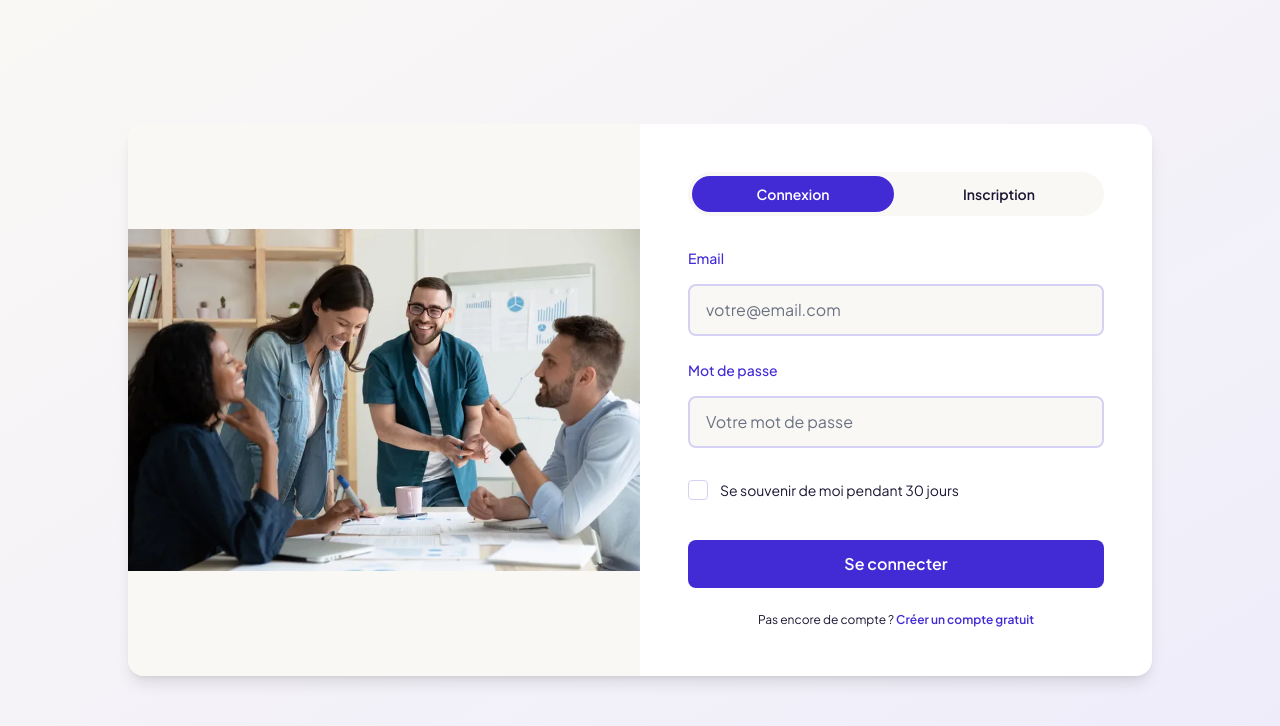
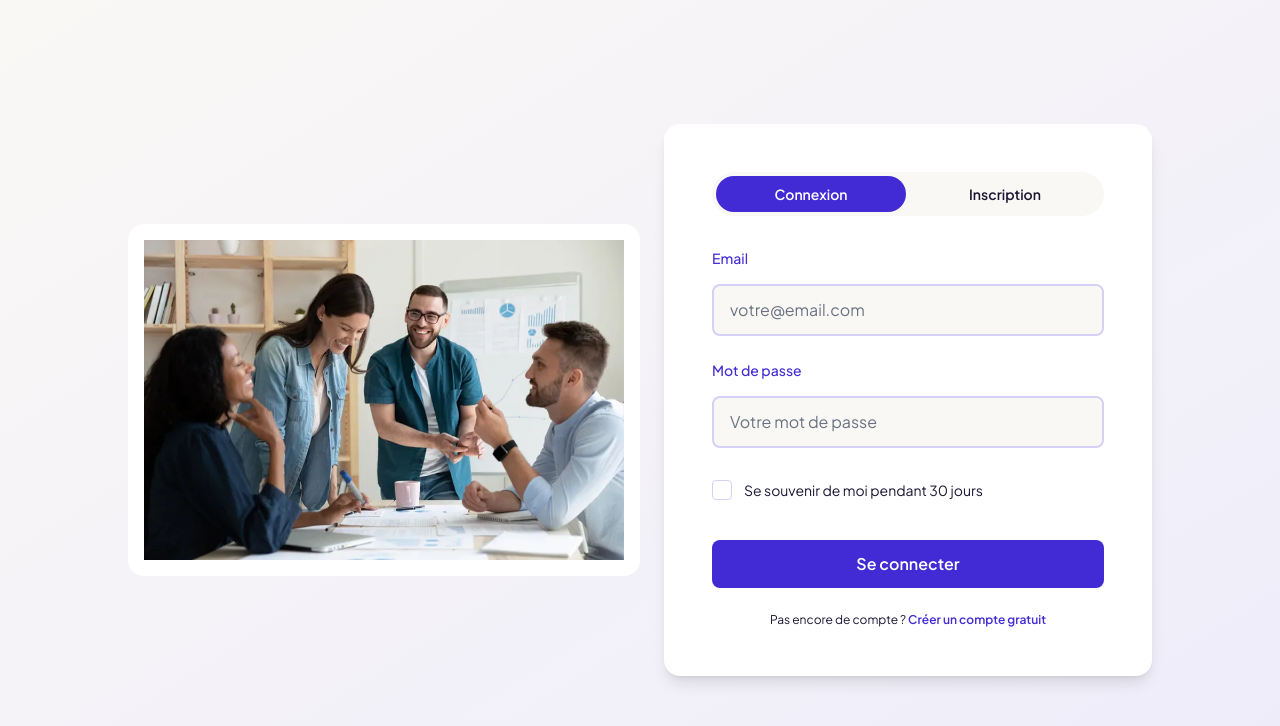
Before and after one commit to roxane-sarpi/U-Need, a React (Vite) app in the folder frontend/: page /login in a window 1280 px wide. Shown: the top 726 px of the page. Built offline with nearby package versions, Linux system fonts and the light colour scheme.

Commit message:
position of the image

```diff
--- a/frontend/src/pages/Auth/Login.jsx
+++ b/frontend/src/pages/Auth/Login.jsx
@@ -17,17 +17,17 @@ const Login = () => {
 
   return (
     <div className="flex justify-center items-center min-h-screen bg-gradient-to-br from-canvas to-primary-soft p-5 font-sans">
-      <div className="w-full max-w-5xl bg-white rounded-2xl shadow-lg overflow-hidden">
-        <div className="flex">
-          <div className="hidden lg:block lg:w-1/2">
+      <div className="w-full max-w-5xl">
+        <div className="flex flex-col gap-4 lg:flex-row lg:items-center lg:gap-6">
+          <div className="hidden overflow-hidden rounded-2xl bg-white lg:flex lg:w-1/2 lg:flex-none lg:items-center lg:justify-center lg:p-4 lg:self-center">
             <img
               src="/images/photos-login.webp"
               alt="Personnes en discussion"
-              className="h-full w-full object-contain bg-canvas"
+              className="h-auto w-full object-contain"
             />
           </div>
 
-          <div className="w-full lg:w-1/2 p-6 sm:p-10 lg:p-12">
+          <div className="w-full lg:w-1/2 p-6 sm:p-10 lg:p-12 bg-white rounded-2xl shadow-lg">
             <div className="mb-8 rounded-full bg-canvas p-1 flex gap-1">
               <Link
                 to="/login"
--- a/frontend/src/pages/Auth/Register.jsx
+++ b/frontend/src/pages/Auth/Register.jsx
@@ -33,17 +33,17 @@ const Register = () => {
 
   return (
     <div className="flex justify-center items-center min-h-screen bg-gradient-to-br from-canvas to-primary-soft p-5 font-sans">
-      <div className="w-full max-w-5xl bg-white rounded-2xl shadow-lg overflow-hidden">
-        <div className="flex">
-          <div className="hidden lg:block lg:w-1/2">
+      <div className="w-full max-w-5xl">
+        <div className="flex flex-col gap-4 lg:flex-row lg:items-center lg:gap-6">
+          <div className="hidden overflow-hidden rounded-2xl bg-white lg:flex lg:w-1/2 lg:flex-none lg:items-center lg:justify-center lg:p-4 lg:self-center">
             <img
               src="/images/photos-login.webp"
               alt="Personnes en discussion"
-              className="h-full w-full object-contain bg-canvas"
+              className="h-auto w-full object-contain"
             />
           </div>
 
-          <div className="w-full lg:w-1/2 p-6 sm:p-10 lg:p-12">
+          <div className="w-full lg:w-1/2 p-6 sm:p-10 lg:p-12 bg-white rounded-2xl shadow-lg">
             <div className="mb-8 rounded-full bg-canvas p-1 flex gap-1">
               <Link
                 to="/login"
```
